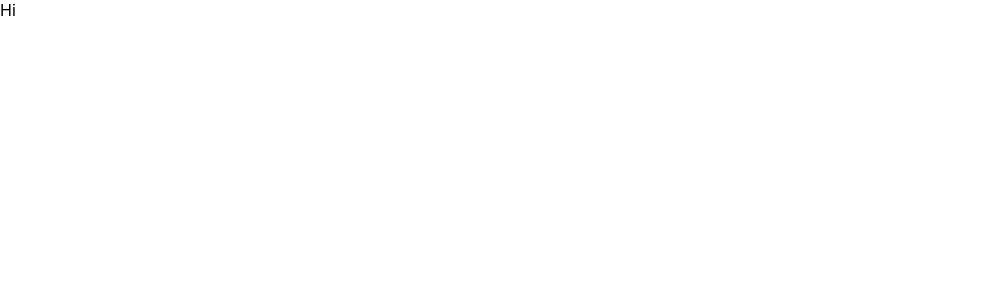
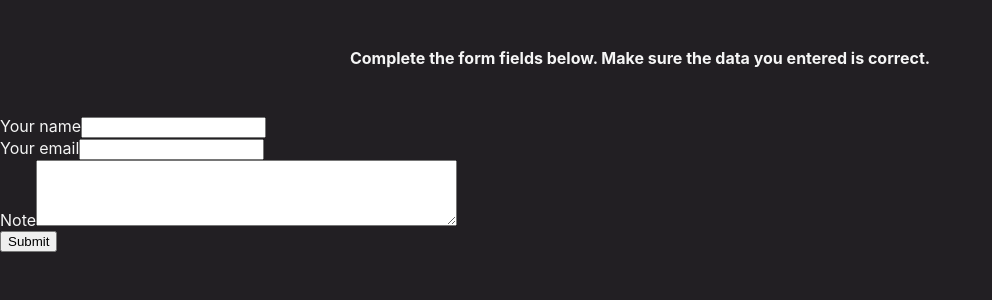
Before and after one commit to pinkjagnie/invoice-pdf-project, a React (Create React App) app: page / in a window 1280 px wide. Shown: the top 300 px of the page, without its empty margins (0-992 px from the left). Built offline with nearby package versions, Linux system fonts and the light colour scheme.

Commit message:
Added simple Form

```diff
--- a/src/App.js
+++ b/src/App.js
@@ -1,8 +1,10 @@
+import Form from "./components/Form";
+
 function App() {
   return (
-    <div className="App">
-      Hi
-    </div>
+    <>
+      <Form />
+    </>
   );
 }
 
--- /dev/null
+++ b/src/components/About.js
@@ -0,0 +1,13 @@
+import React from "react";
+
+import styles from "./about.module.css";
+
+const About = () => {
+  return(
+    <div className={styles.aboutFillingOutForm}>
+      <p>Complete the form fields below. Make sure the data you entered is correct.</p>
+    </div>
+  )
+};
+
+export default About;
--- /dev/null
+++ b/src/components/Form.js
@@ -0,0 +1,30 @@
+import React from "react";
+
+import About from "./About";
+
+const Form = () => {
+  return(
+    <>
+      <About />
+      <div>
+        <form>
+          <div>
+            <label htmlFor="name">Your name</label>
+            <input type="text" id="name" required />
+          </div>
+          <div>
+            <label htmlFor="email">Your email</label>
+            <input type="email" id="email" required />
+          </div>
+          <div>
+            <label htmlFor="note">Note</label>
+            <textarea id="note" rows="4" cols="50" required />
+          </div>
+          <button>Submit</button>
+        </form>
+      </div>
+    </>
+  )
+};
+
+export default Form;
--- /dev/null
+++ b/src/components/about.module.css
@@ -0,0 +1,5 @@
+.aboutFillingOutForm {
+  padding: 2rem;
+  font-weight: bold;
+  text-align: center;
+}
--- a/src/index.css
+++ b/src/index.css
@@ -1,5 +1,12 @@
+* {
+  box-sizing: border-box;
+}
+
 body {
+  min-height: 100vh;
   margin: 0;
+  background-color: #221f23;;
+  color: whitesmoke;
   font-family: -apple-system, BlinkMacSystemFont, 'Segoe UI', 'Roboto', 'Oxygen',
     'Ubuntu', 'Cantarell', 'Fira Sans', 'Droid Sans', 'Helvetica Neue',
     sans-serif;
```
